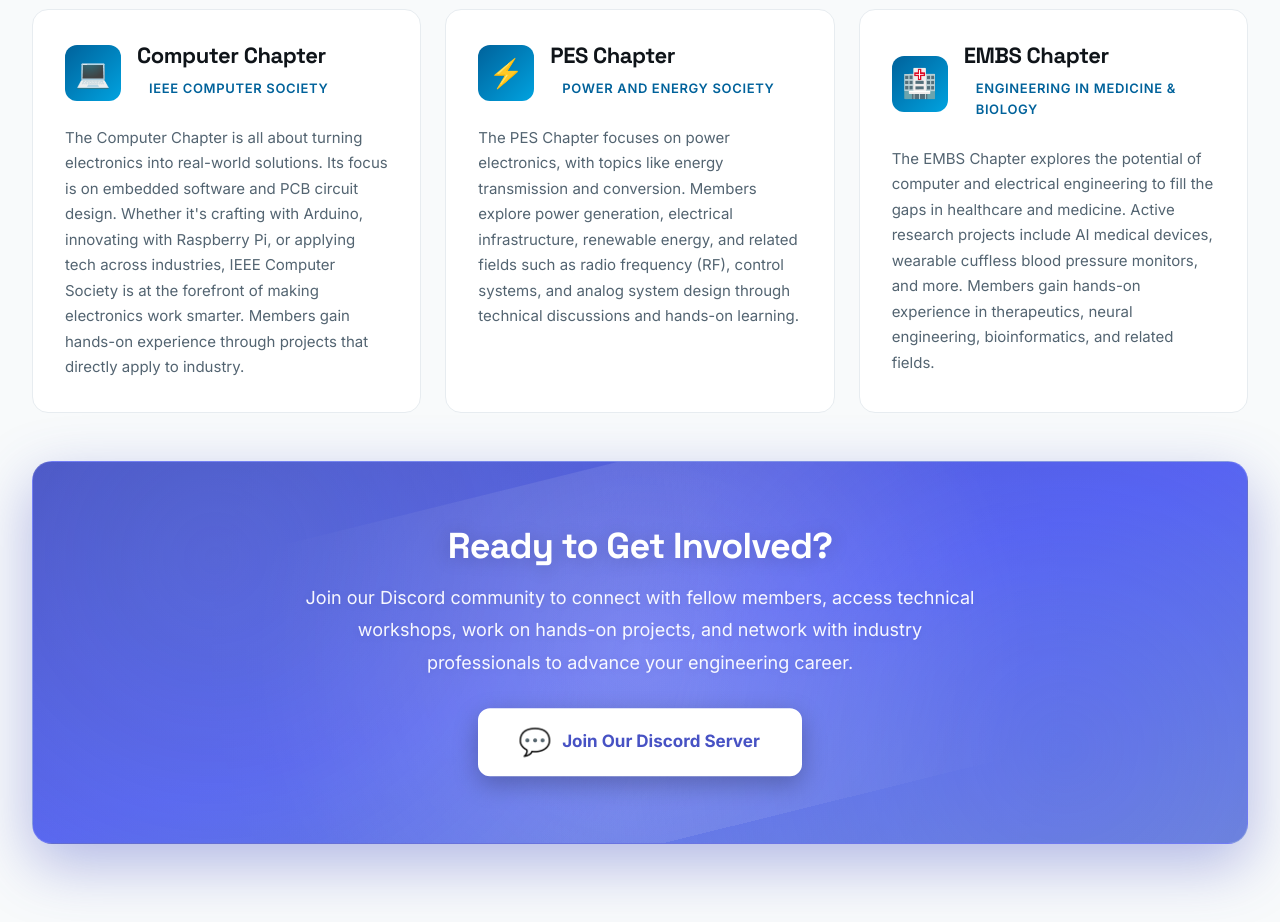
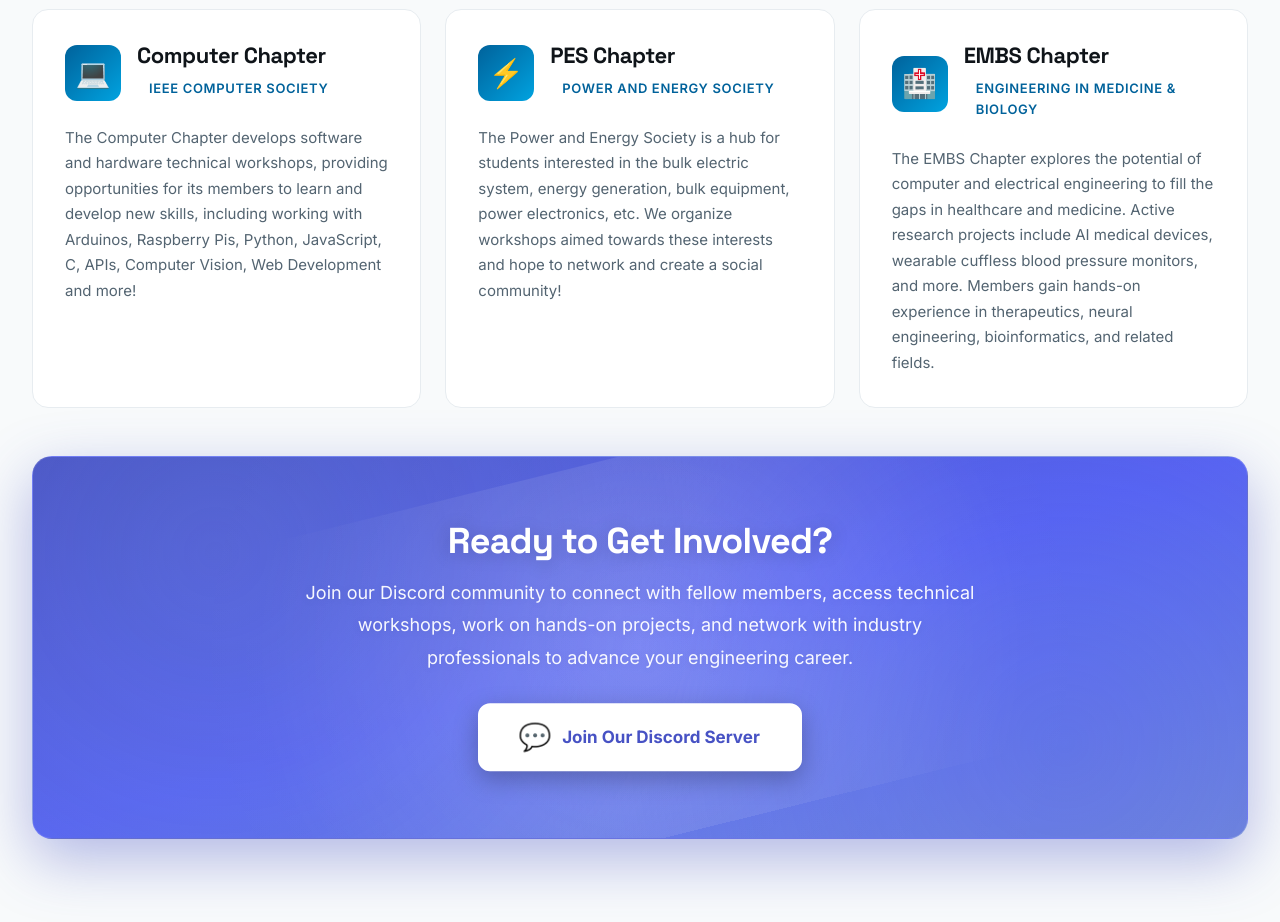
Before and after one commit to mac-ieee/ieeesb-mcmaster-website, a Next.js app: page / in a window 1280 px wide. Shown: the part 1960-2882 px from the top of the page. Built offline with nearby package versions, Linux system fonts and the light colour scheme.

Commit message:
Revise chapter descriptions for IEEE societies
Updated chapter descriptions to reflect new focus areas and activities.

```diff
--- a/src/data/chapter.ts
+++ b/src/data/chapter.ts
@@ -11,14 +11,14 @@
         name: "IEEE Computer Society",
         title: "Computer Chapter",
         description:
-            "The Computer Chapter is all about turning electronics into real-world solutions. Its focus is on embedded software and PCB circuit design. Whether it's crafting with Arduino, innovating with Raspberry Pi, or applying tech across industries, IEEE Computer Society is at the forefront of making electronics work smarter. Members gain hands-on experience through projects that directly apply to industry.",
+            "The Computer Chapter develops software and hardware technical workshops, providing opportunities for its members to learn and develop new skills, including working with Arduinos, Raspberry Pis, Python, JavaScript, C, APIs, Computer Vision, Web Development and more!",
         icon: "💻",
     },
     {
         name: "Power and Energy Society",
         title: "PES Chapter",
         description:
-            "The PES Chapter focuses on power electronics, with topics like energy transmission and conversion. Members explore power generation, electrical infrastructure, renewable energy, and related fields such as radio frequency (RF), control systems, and analog system design through technical discussions and hands-on learning.",
+            "The Power and Energy Society is a hub for students interested in the bulk electric system, energy generation, bulk equipment, power electronics, etc. We organize workshops aimed towards these interests and hope to network and create a social community!",
         icon: "⚡",
     },
     {
```
